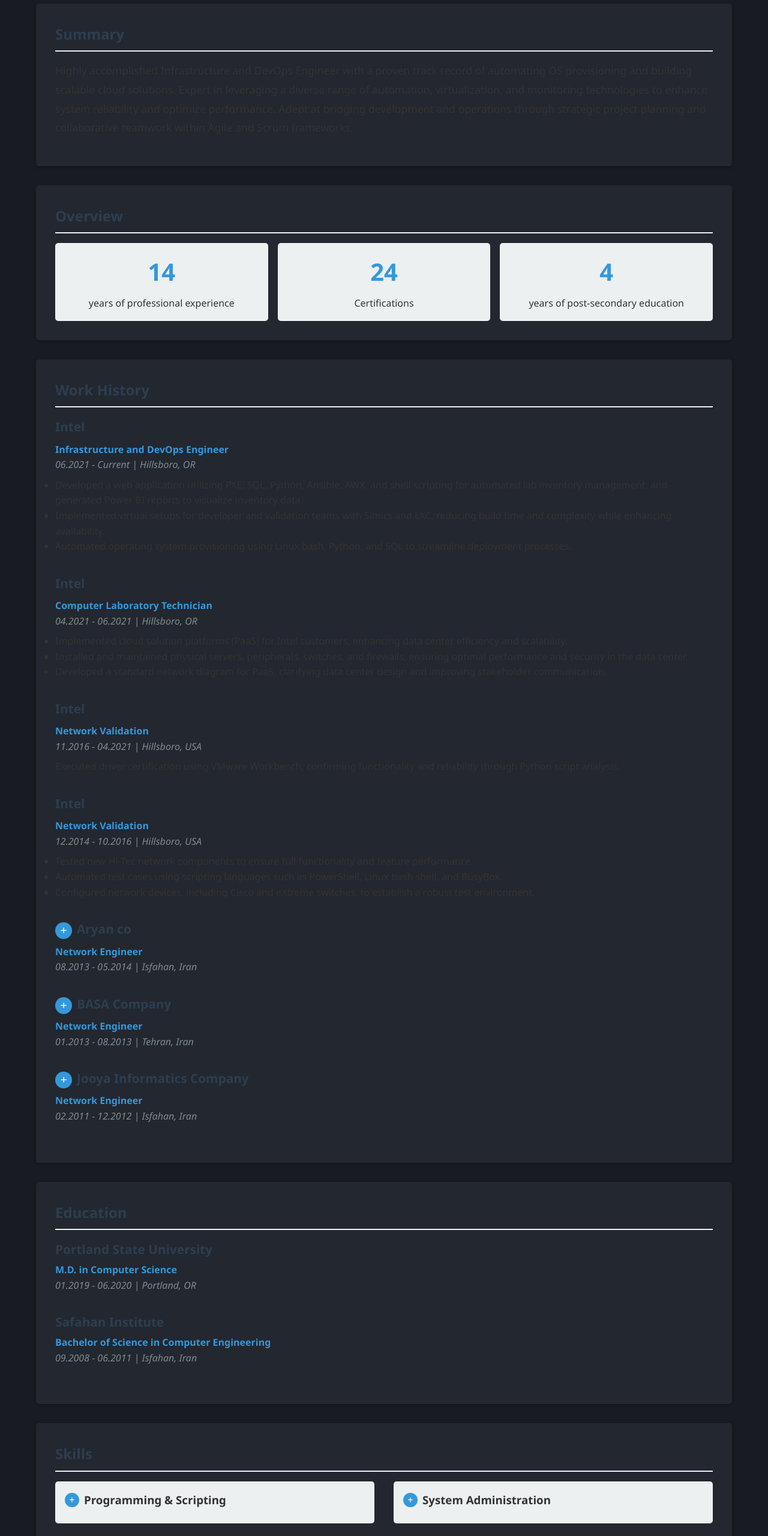
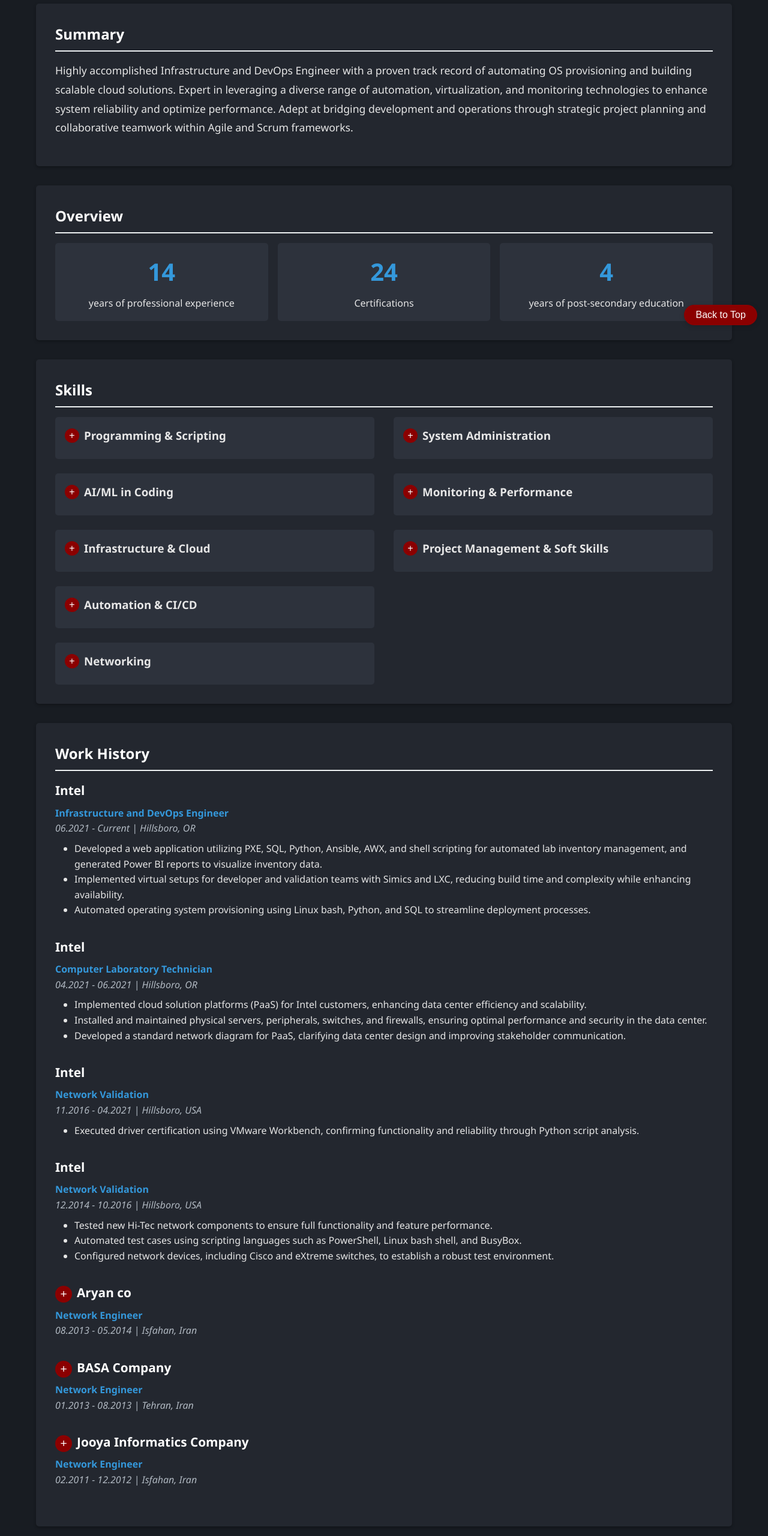
Before and after one commit to domrany64/domrany64.github.io, a plain HTML site: page index.html in a window 1280 px wide. Shown: the part 240-2800 px from the top of the page at 60% size. Drawn offline with Linux system fonts and the light colour scheme.

Commit message:
Enhancing the color and style

```diff
--- a/index.html
+++ b/index.html
@@ -10,11 +10,17 @@
             --secondary-color: #3498db;
             --light-color: #ecf0f1;
             --dark-color: #2c3e50;
-            --text-color: #333;
-            --text-light: #7f8c8d;
+            --text-color: #e6e6e6; /* changed from #333 to a light gray for dark mode */
+            --text-light: #b0b8c1; /* lighter for dark mode */
             --background-color: #181c22;
             --section-bg: #23272f;
             --box-shadow: 0 2px 5px rgba(0,0,0,0.3);
+            --button-bg: #23272f;         /* darker for dark mode */
+            --button-bg-hover: #353b47;   /* slightly lighter for hover */
+            --button-text: #fff;
+            --overview-bg: #2d323c; /* lighter dark background for overview items in dark mode */
+            --special-btn-bg: #8B0000; /* dark red */
+            --special-btn-hover: #a83232; /* lighter dark red */
         }
 
         * {
@@ -26,7 +32,7 @@
         body {
             font-family: 'Segoe UI', Tahoma, Geneva, Verdana, sans-serif;
             line-height: 1.6;
-            color: var(--text-color);
+            color: var(--text-color); /* uses updated variable */
             background-color: var(--background-color);
         }
 
@@ -82,10 +88,16 @@
         }
 
         section h2 {
-            color: var(--primary-color);
+            color: #fff; /* bright white for dark mode */
             margin-bottom: 1rem;
             padding-bottom: 0.5rem;
             border-bottom: 2px solid var(--light-color);
+        }
+
+        section > ul,
+        section > div > ul,
+        .skill-category > ul {
+            margin-left: 2em;
         }
 
         .summary p {
@@ -106,7 +118,7 @@
             min-width: 200px;
             text-align: center;
             padding: 1rem;
-            background: var(--light-color);
+            background: var(--overview-bg); /* use variable */
             border-radius: 5px;
         }
 
@@ -121,10 +133,16 @@
             margin-bottom: 2rem;
         }
 
-        .experience-item h3, .education-item h3 {
+        .experience-item h3,
+        .education-item h3 {
+            color: #fff; /* white in dark mode */
             font-size: 1.3rem;
-            color: var(--dark-color);
             margin-bottom: 0.3rem;
+        }
+
+        body.light-mode .experience-item h3,
+        body.light-mode .education-item h3 {
+            color: var(--dark-color); /* original color in light mode */
         }
 
         .job-title, .degree {
@@ -133,7 +151,7 @@
         }
 
         .date-location {
-            color: var(--text-light);
+            color: var(--text-light); /* uses updated variable */
             margin-bottom: 0.5rem;
             font-style: italic;
         }
@@ -154,7 +172,7 @@
         }
 
         .skill-category {
-            background: var(--light-color);
+            background: var(--overview-bg); /* use overview-bg for skill items */
             border-radius: 5px;
             padding: 1rem;
             margin-bottom: 0;
@@ -169,8 +187,8 @@
 
         .skill-collapse-toggle {
             cursor: pointer;
-            background: var(--secondary-color);
-            color: #fff;
+            background: var(--button-bg);
+            color: var(--button-text);
             border: none;
             border-radius: 50%;
             width: 24px;
@@ -181,8 +199,12 @@
             flex-shrink: 0;
         }
 
+        .skill-collapse-toggle:hover {
+            background: var(--button-bg-hover);
+        }
+
         .skill-collapse-toggle[aria-expanded="true"] {
-            background: var(--primary-color);
+            background: var(--secondary-color);
         }
 
         .skill-collapsible-content {
@@ -218,7 +240,7 @@
         }
 
         .language-level {
-            color: var(--text-light);
+            color: var(--text-light); /* uses updated variable */
         }
 
         footer {
@@ -246,8 +268,8 @@
 
         .collapse-toggle {
             cursor: pointer;
-            background: var(--secondary-color);
-            color: #fff;
+            background: var(--button-bg);
+            color: var(--button-text);
             border: none;
             border-radius: 50%;
             width: 28px;
@@ -257,8 +279,11 @@
             vertical-align: middle;
             transition: background 0.2s;
         }
+        .collapse-toggle:hover {
+            background: var(--button-bg-hover);
+        }
         .collapse-toggle[aria-expanded="true"] {
-            background: var(--primary-color);
+            background: var(--secondary-color);
         }
         .collapsible-content {
             display: none;
@@ -284,22 +309,55 @@
             --background-color: #f9f9f9;
             --section-bg: #fff;
             --box-shadow: 0 2px 5px rgba(0,0,0,0.1);
+            --button-bg: var(--secondary-color);
+            --button-bg-hover: var(--primary-color);
+            --button-text: #fff;
+            --overview-bg: #ecf0f1; /* original light color for overview items */
         }
         body.light-mode section {
             background: var(--section-bg);
+        }
+        body.light-mode section h2 {
+            color: var(--primary-color); /* keep original dark blue in light mode */
         }
         body.light-mode {
             color: var(--text-color);
             background-color: var(--background-color);
         }
 
-        .darkmode-toggle-btn {
+        body:not(.light-mode) .darkmode-toggle-btn,
+        body:not(.light-mode) #back-to-top-btn {
+            background: var(--special-btn-bg);
+        }
+        body:not(.light-mode) .darkmode-toggle-btn:hover,
+        body:not(.light-mode) #back-to-top-btn:hover {
+            background: var(--special-btn-hover);
+        }
+
+        body:not(.light-mode) .collapse-toggle,
+        body:not(.light-mode) .skill-collapse-toggle {
+            background: var(--special-btn-bg);
+        }
+        body:not(.light-mode) .collapse-toggle:hover,
+        body:not(.light-mode) .skill-collapse-toggle:hover {
+            background: var(--special-btn-hover);
+        }
+        body:not(.light-mode) .collapse-toggle[aria-expanded="true"],
+        body:not(.light-mode) .skill-collapse-toggle[aria-expanded="true"] {
+            background: var(--special-btn-bg);
+        }
+        body:not(.light-mode) .collapse-toggle[aria-expanded="true"]:hover,
+        body:not(.light-mode) .skill-collapse-toggle[aria-expanded="true"]:hover {
+            background: var(--special-btn-hover);
+        }
+
+        .darkmode-toggle-btn,
+        #back-to-top-btn {
             position: fixed;
-            top: 18px;
             right: 18px;
             z-index: 1000;
-            background: var(--secondary-color);
-            color: #fff;
+            background: var(--button-bg);
+            color: var(--button-text);
             border: none;
             border-radius: 24px;
             padding: 0.5rem 1.2rem;
@@ -308,8 +366,19 @@
             box-shadow: 0 2px 8px rgba(0,0,0,0.15);
             transition: background 0.2s;
         }
-        .darkmode-toggle-btn:hover {
-            background: var(--primary-color);
+        .darkmode-toggle-btn:hover,
+        #back-to-top-btn:hover {
+            background: var(--button-bg-hover);
+        }
+        .darkmode-toggle-btn {
+            top: 18px;
+        }
+        #back-to-top-btn {
+            bottom: 18px;
+            margin-top: 0;
+            padding: 0.5rem 1.2rem;
+            font-size: 1rem;
+            border-radius: 24px;
         }
     </style>
 </head>
@@ -336,128 +405,18 @@
         <section class="overview-section">
             <h2>Overview</h2>
             <div class="overview">
-                <div class="overview-item">
+                <div class="overview-item" style="cursor:pointer" onclick="document.getElementById('work-history').scrollIntoView({behavior:'smooth'})">
                     <div class="number">14</div>
                     <div class="text">years of professional experience</div>
                 </div>
-                <div class="overview-item">
+                <div class="overview-item" style="cursor:pointer" onclick="document.getElementById('certifications').scrollIntoView({behavior:'smooth'})">
                     <div class="number">24</div>
                     <div class="text">Certifications</div>
                 </div>
-                <div class="overview-item">
+                <div class="overview-item" style="cursor:pointer" onclick="document.getElementById('education').scrollIntoView({behavior:'smooth'})">
                     <div class="number">4</div>
                     <div class="text">years of post-secondary education</div>
                 </div>
-            </div>
-        </section>
-
-        <section class="experience">
-            <h2>Work History</h2>
-
-            <div class="experience-item">
-                <div class="collapse-header">
-                    <h3>Intel</h3>
-                </div>
-                <div class="job-title">Infrastructure and DevOps Engineer</div>
-                <div class="date-location">06.2021 - Current | Hillsboro, OR</div>
-                <ul class="collapsible-content expanded">
-                    <li>Developed a web application utilizing PXE, SQL, Python, Ansible, AWX, and shell scripting for automated lab inventory management, and generated Power BI reports to visualize inventory data.</li>
-                    <li>Implemented virtual setups for developer and validation teams with Simics and LXC, reducing build time and complexity while enhancing availability.</li>
-                    <li>Automated operating system provisioning using Linux bash, Python, and SQL to streamline deployment processes.</li>
-                </ul>
-            </div>
-
-            <div class="experience-item">
-                <div class="collapse-header">
-                    <h3>Intel</h3>
-                </div>
-                <div class="job-title">Computer Laboratory Technician</div>
-                <div class="date-location">04.2021 - 06.2021 | Hillsboro, OR</div>
-                <ul class="collapsible-content expanded">
-                    <li>Implemented cloud solution platforms (PaaS) for Intel customers, enhancing data center efficiency and scalability.</li>
-                    <li>Installed and maintained physical servers, peripherals, switches, and firewalls, ensuring optimal performance and security in the data center.</li>
-                    <li>Developed a standard network diagram for PaaS, clarifying data center design and improving stakeholder communication.</li>
-                </ul>
-            </div>
-
-            <div class="experience-item">
-                <div class="collapse-header">
-                    <h3>Intel</h3>
-                </div>
-                <div class="job-title">Network Validation</div>
-                <div class="date-location">11.2016 - 04.2021 | Hillsboro, USA</div>
-                <p class="collapsible-content expanded">
-                    Executed driver certification using VMware Workbench, confirming functionality and reliability through Python script analysis.
-                </p>
-            </div>
-
-            <div class="experience-item">
-                <div class="collapse-header">
-                    <h3>Intel</h3>
-                </div>
-                <div class="job-title">Network Validation</div>
-                <div class="date-location">12.2014 - 10.2016 | Hillsboro, USA</div>
-                <ul class="collapsible-content expanded">
-                    <li>Tested new Hi-Tec network components to ensure full functionality and feature performance.</li>
-                    <li>Automated test cases using scripting languages such as PowerShell, Linux bash shell, and BusyBox.</li>
-                    <li>Configured network devices, including Cisco and eXtreme switches, to establish a robust test environment.</li>
-                </ul>
-            </div>
-
-            <div class="experience-item">
-                <div class="collapse-header">
-                    <button class="collapse-toggle" aria-expanded="false" aria-controls="exp5">+</button>
-                    <h3>Aryan co</h3>
-                </div>
-                <div class="job-title">Network Engineer</div>
-                <div class="date-location">08.2013 - 05.2014 | Isfahan, Iran</div>
-                <ul id="exp5" class="collapsible-content">
-                    <li>Redesigned network architecture utilizing Cisco routers and switches to optimize performance and enhance routing, NAT, DHCP, and DNS for a national gas company.</li>
-                    <li>Enhanced network security by correcting firewall configurations using Astaro, ensuring robust protection for gas industry operations.</li>
-                    <li>Implemented MPLS and PTMP solutions for seamless external and internal communications, and established network monitoring with Solarwinds using SNMP v3 for Isfahan Gas Company.</li>
-                </ul>
-            </div>
-
-            <div class="experience-item">
-                <div class="collapse-header">
-                    <button class="collapse-toggle" aria-expanded="false" aria-controls="exp6">+</button>
-                    <h3>BASA Company</h3>
-                </div>
-                <div class="job-title">Network Engineer</div>
-                <div class="date-location">01.2013 - 08.2013 | Tehran, Iran</div>
-                <ul id="exp6" class="collapsible-content">
-                    <li>Assessed and identified current and future hardware, network, and security needs for IOEC, leveraging the TOGAF 9 framework.</li>
-                </ul>
-            </div>
-
-            <div class="experience-item">
-                <div class="collapse-header">
-                    <button class="collapse-toggle" aria-expanded="false" aria-controls="exp7">+</button>
-                    <h3>Jooya Informatics Company</h3>
-                </div>
-                <div class="job-title">Network Engineer</div>
-                <div class="date-location">02.2011 - 12.2012 | Isfahan, Iran</div>
-                <ul id="exp7" class="collapsible-content">
-                    <li>Administered, designed, and troubleshot LANs, WANs, internet/intranet, and voice networks for various projects, enhancing network reliability and performance.</li>
-                    <li>Designed and implemented Layer 2 and 3 networks, including switches, routers, DHCP, DNS, NAT, routes, and firewalls for multiple companies, optimizing network infrastructure.</li>
-                    <li>Implemented VoIP systems for several organizations using Cisco and Elastix technologies, improving communication efficiency and reducing operational costs.</li>
-                </ul>
-            </div>
-        </section>
-
-        <section class="education">
-            <h2>Education</h2>
-
-            <div class="education-item">
-                <h3>Portland State University</h3>
-                <div class="degree">M.D. in Computer Science</div>
-                <div class="date-location">01.2019 - 06.2020 | Portland, OR</div>
-            </div>
-
-            <div class="education-item">
-                <h3>Safahan Institute</h3>
-                <div class="degree">Bachelor of Science in Computer Engineering</div>
-                <div class="date-location">09.2008 - 06.2011 | Isfahan, Iran</div>
             </div>
         </section>
 
@@ -571,7 +530,117 @@
             </div>
         </section>
 
-        <section class="certifications">
+        <section class="experience" id="work-history">
+            <h2>Work History</h2>
+
+            <div class="experience-item">
+                <div class="collapse-header">
+                    <h3>Intel</h3>
+                </div>
+                <div class="job-title">Infrastructure and DevOps Engineer</div>
+                <div class="date-location">06.2021 - Current | Hillsboro, OR</div>
+                <ul class="collapsible-content expanded">
+                    <li>Developed a web application utilizing PXE, SQL, Python, Ansible, AWX, and shell scripting for automated lab inventory management, and generated Power BI reports to visualize inventory data.</li>
+                    <li>Implemented virtual setups for developer and validation teams with Simics and LXC, reducing build time and complexity while enhancing availability.</li>
+                    <li>Automated operating system provisioning using Linux bash, Python, and SQL to streamline deployment processes.</li>
+                </ul>
+            </div>
+
+            <div class="experience-item">
+                <div class="collapse-header">
+                    <h3>Intel</h3>
+                </div>
+                <div class="job-title">Computer Laboratory Technician</div>
+                <div class="date-location">04.2021 - 06.2021 | Hillsboro, OR</div>
+                <ul class="collapsible-content expanded">
+                    <li>Implemented cloud solution platforms (PaaS) for Intel customers, enhancing data center efficiency and scalability.</li>
+                    <li>Installed and maintained physical servers, peripherals, switches, and firewalls, ensuring optimal performance and security in the data center.</li>
+                    <li>Developed a standard network diagram for PaaS, clarifying data center design and improving stakeholder communication.</li>
+                </ul>
+            </div>
+
+            <div class="experience-item">
+                <div class="collapse-header">
+                    <h3>Intel</h3>
+                </div>
+                <div class="job-title">Network Validation</div>
+                <div class="date-location">11.2016 - 04.2021 | Hillsboro, USA</div>
+                <ul class="collapsible-content expanded">
+                    <li>Executed driver certification using VMware Workbench, confirming functionality and reliability through Python script analysis.</li>
+                </ul>
+            </div>
+
+            <div class="experience-item">
+                <div class="collapse-header">
+                    <h3>Intel</h3>
+                </div>
+                <div class="job-title">Network Validation</div>
+                <div class="date-location">12.2014 - 10.2016 | Hillsboro, USA</div>
+                <ul class="collapsible-content expanded">
+                    <li>Tested new Hi-Tec network components to ensure full functionality and feature performance.</li>
+                    <li>Automated test cases using scripting languages such as PowerShell, Linux bash shell, and BusyBox.</li>
+                    <li>Configured network devices, including Cisco and eXtreme switches, to establish a robust test environment.</li>
+                </ul>
+            </div>
+
+            <div class="experience-item">
+                <div class="collapse-header">
+                    <button class="collapse-toggle" aria-expanded="false" aria-controls="exp5">+</button>
+                    <h3>Aryan co</h3>
+                </div>
+                <div class="job-title">Network Engineer</div>
+                <div class="date-location">08.2013 - 05.2014 | Isfahan, Iran</div>
+                <ul id="exp5" class="collapsible-content">
+                    <li>Redesigned network architecture utilizing Cisco routers and switches to optimize performance and enhance routing, NAT, DHCP, and DNS for a national gas company.</li>
+                    <li>Enhanced network security by correcting firewall configurations using Astaro, ensuring robust protection for gas industry operations.</li>
+                    <li>Implemented MPLS and PTMP solutions for seamless external and internal communications, and established network monitoring with Solarwinds using SNMP v3 for Isfahan Gas Company.</li>
+                </ul>
+            </div>
+
+            <div class="experience-item">
+                <div class="collapse-header">
+                    <button class="collapse-toggle" aria-expanded="false" aria-controls="exp6">+</button>
+                    <h3>BASA Company</h3>
+                </div>
+                <div class="job-title">Network Engineer</div>
+                <div class="date-location">01.2013 - 08.2013 | Tehran, Iran</div>
+                <ul id="exp6" class="collapsible-content">
+                    <li>Assessed and identified current and future hardware, network, and security needs for IOEC, leveraging the TOGAF 9 framework.</li>
+                </ul>
+            </div>
+
+            <div class="experience-item">
+                <div class="collapse-header">
+                    <button class="collapse-toggle" aria-expanded="false" aria-controls="exp7">+</button>
+                    <h3>Jooya Informatics Company</h3>
+                </div>
+                <div class="job-title">Network Engineer</div>
+                <div class="date-location">02.2011 - 12.2012 | Isfahan, Iran</div>
+                <ul id="exp7" class="collapsible-content">
+                    <li>Administered, designed, and troubleshot LANs, WANs, internet/intranet, and voice networks for various projects, enhancing network reliability and performance.</li>
+                    <li>Designed and implemented Layer 2 and 3 networks, including switches, routers, DHCP, DNS, NAT, routes, and firewalls for multiple companies, optimizing network infrastructure.</li>
+                    <li>Implemented VoIP systems for several organizations using Cisco and Elastix technologies, improving communication efficiency and reducing operational costs.</li>
+                </ul>
+            </div>
+        </section>
+
+        <section class="education" id="education">
+            <h2>Education</h2>
+
+            <div class="education-item">
+                <h3>Portland State University</h3>
+                <div class="degree">M.D. in Computer Science</div>
+                <div class="date-location">01.2019 - 06.2020 | Portland, OR</div>
+            </div>
+
+            <div class="education-item">
+                <h3>Safahan Institute</h3>
+                <div class="degree">Bachelor of Science in Computer Engineering</div>
+                <div class="date-location">09.2008 - 06.2011 | Isfahan, Iran</div>
+            </div>
+        </section>
+
+        <section class="certifications" id="certifications">
             <h2>Certifications</h2>
             <ul>
                 <li><strong>Python for Data Science and AI</strong></li>
@@ -623,8 +692,9 @@
     <footer>
         <div class="container"></div>
             <p>&copy; 2025 Damon Aliomrany. All rights reserved.</p>
-        </div>
-    </footer>
+    </div>
+</footer>
+<button id="back-to-top-btn">Back to Top</button>
 
     <script>
         // Collapsible job descriptions (only for last 3 jobs)
@@ -672,6 +742,11 @@
         toggleBtn.addEventListener('click', function() {
             setMode(!document.body.classList.contains('light-mode'));
         });
+
+        // Back to top button
+        document.getElementById('back-to-top-btn').addEventListener('click', function() {
+            window.scrollTo({top: 0, behavior: 'smooth'});
+        });
     </script>
 </body>
 </html>
```
